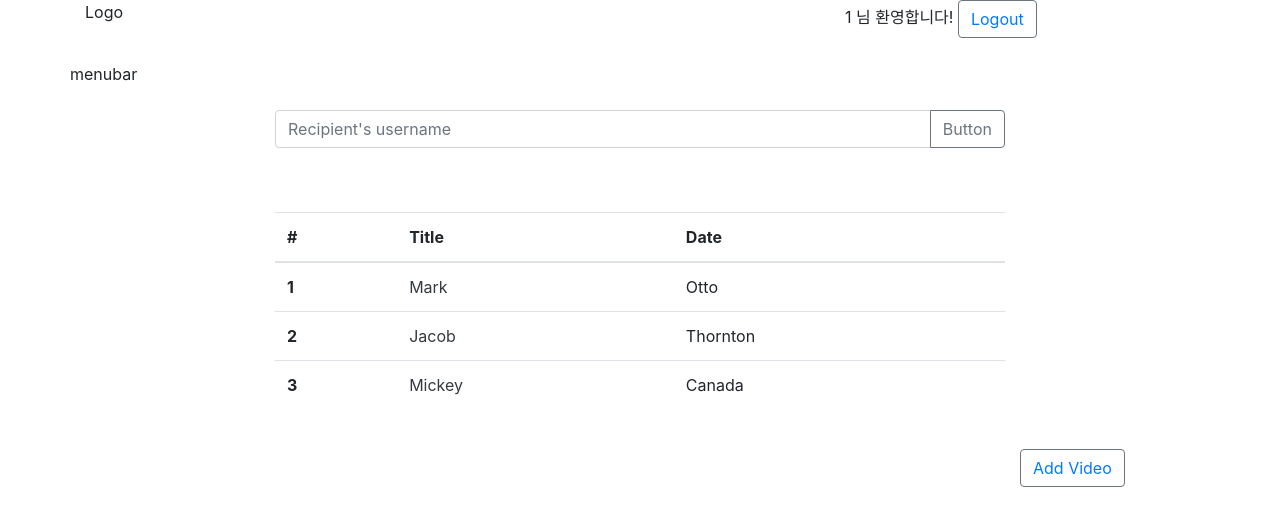
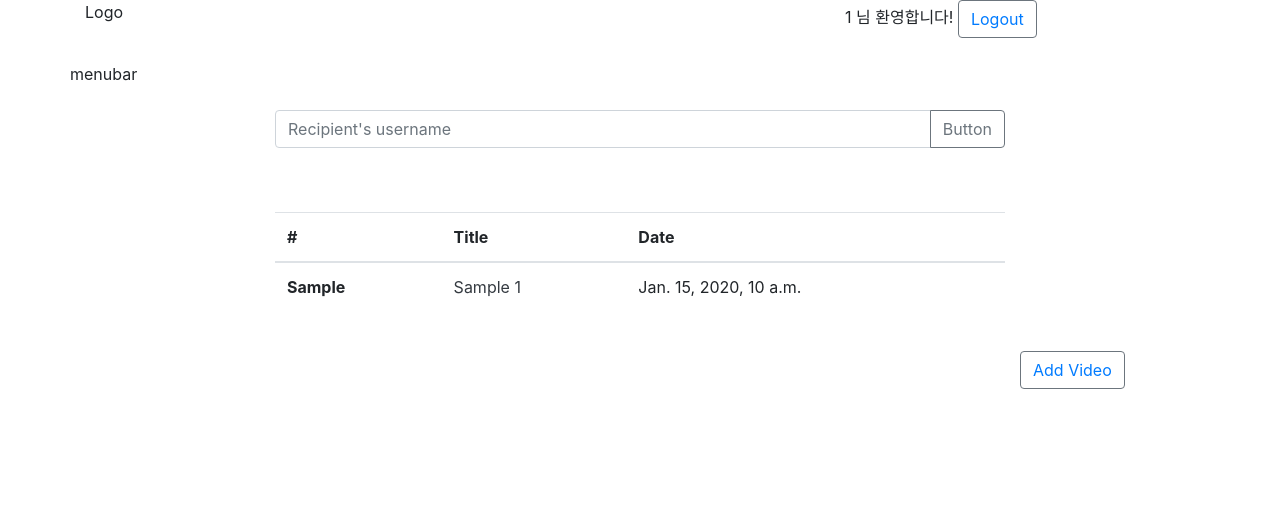
Before and after one commit to wkdthf21/webTeamProject, a Django app: template Video/templates/VideoList.html in a window 1280 px wide. Shown: the top 526 px of the page. Run offline with Django 3.2, Linux system fonts and the light colour scheme; the template is opened without the code that fills it: most values are stand-ins (such as "Sample title", 1, 10 or a date in 2020); some libraries are stand-ins or nearby versions.

Commit message:
fix VideoList View and template

```diff
--- a/Video/templates/VideoList.html
+++ b/Video/templates/VideoList.html
@@ -34,21 +34,13 @@
               </tr>
             </thead>
             <tbody>
+              {% for record in recordList %}
               <tr>
-                <th scope="row">1</th>
-                <td><a href="#" class="text-dark">Mark<a></td>
-                <td>Otto</td>
+                <th scope="row">{{ record.0 }}</th>
+                <td><a href="#" class="text-dark">{{ record.1.video_name }}<a></td>
+                <td>{{ record.1.video_update_date }}</td>
               </tr>
-              <tr>
-                <th scope="row">2</th>
-                <td><a href="#" class="text-dark">Jacob<a></td>
-                <td>Thornton</td>
-              </tr>
-              <tr>
-                <th scope="row">3</th>
-                <td><a href="#" class="text-dark">Mickey<a></td>
-                <td>Canada</td>
-              </tr>
+              {% endfor %}
             </tbody>
           </table>
         </div>
```
Also changed, not shown: Video/views.py (+15 -1 lines).
